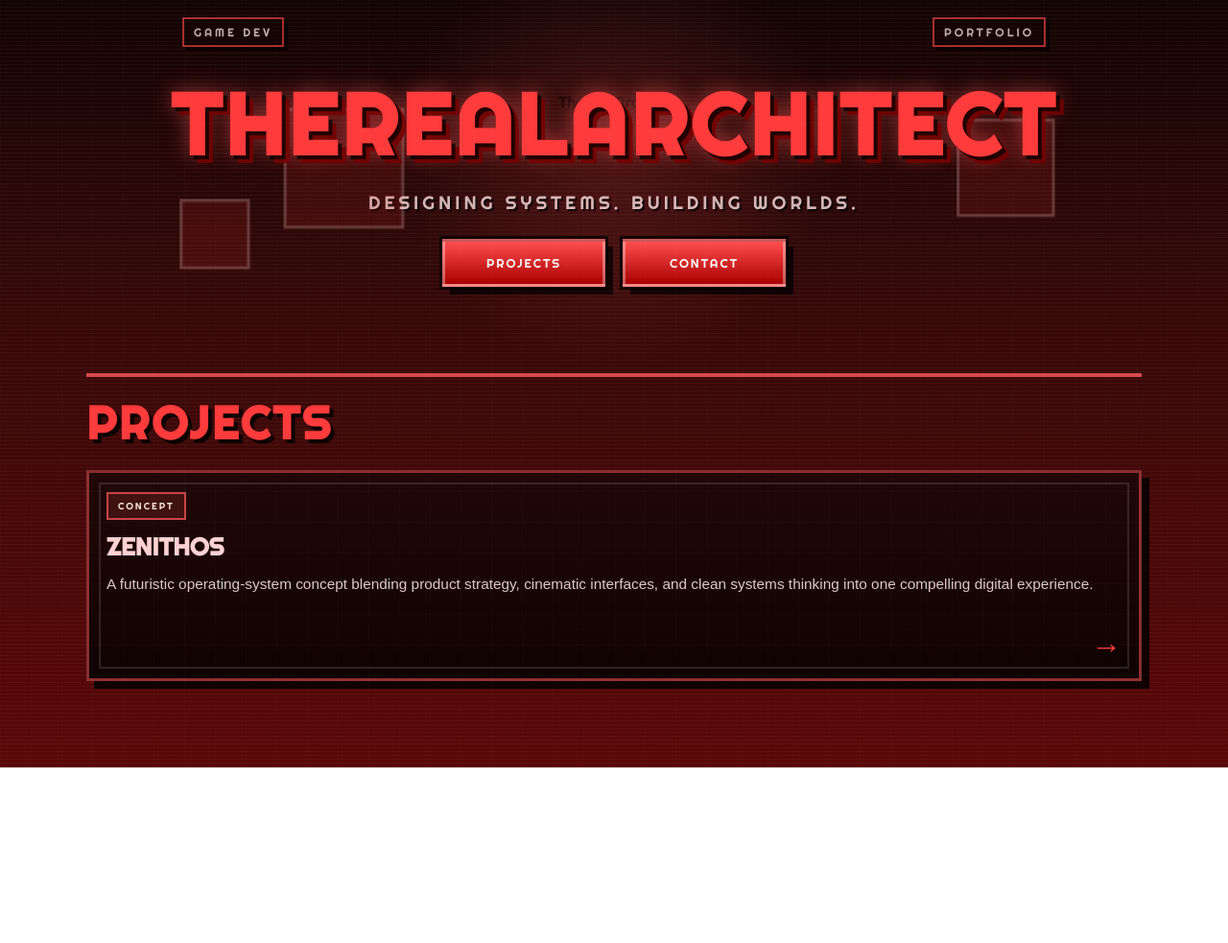
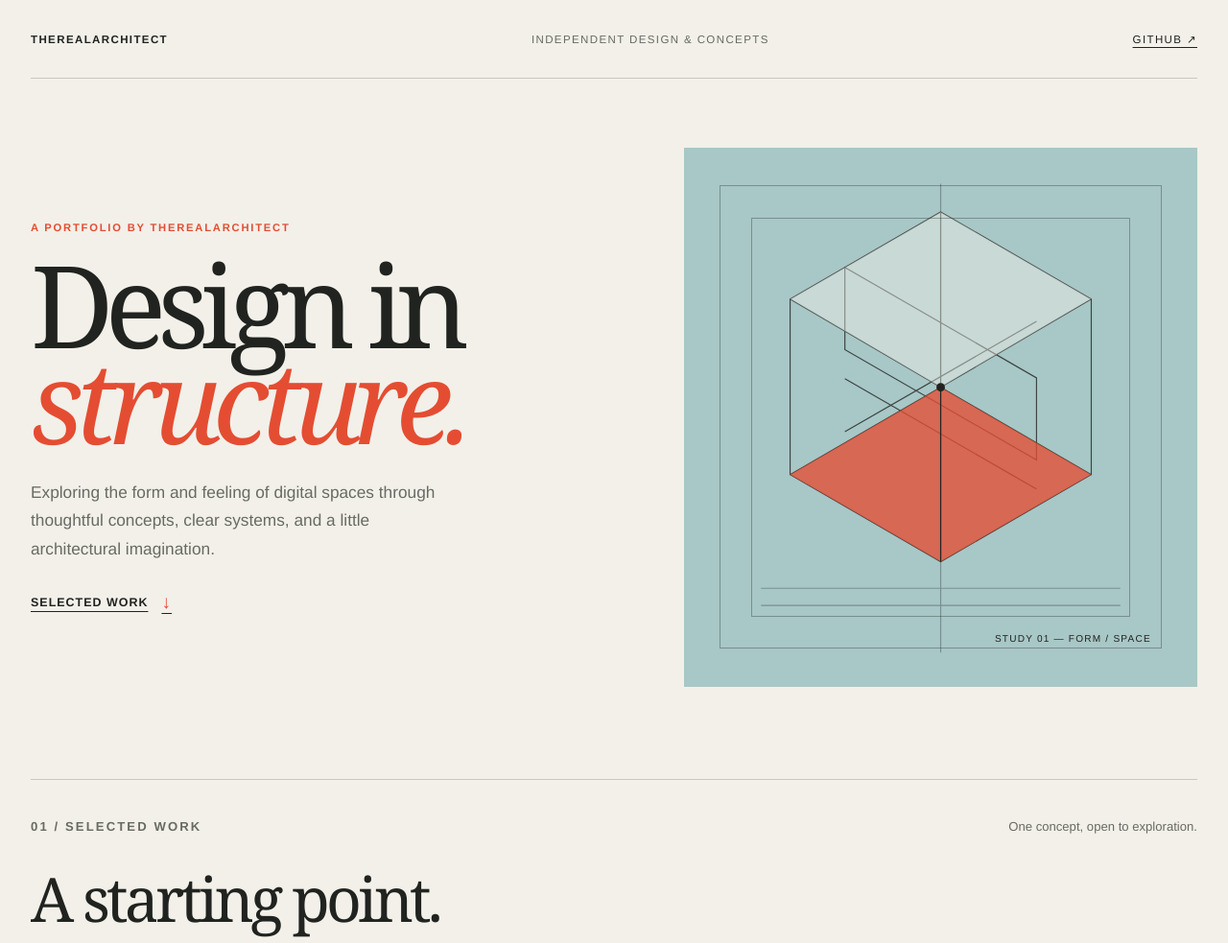
Before and after one commit to therealarchitect-official/therealarchitect-official.github.io, a plain HTML site: page index.html in a window 1280 px wide. Shown: the top 983 px of the page at 96% size. Before the commit the page ends 800 px from the top, so only its background shows below. Drawn offline with Linux system fonts and the light colour scheme.

Commit message:
Redesign portfolio with an original architectural editorial direction

```diff
--- a/index.html
+++ b/index.html
@@ -3,395 +3,293 @@
   <head>
     <meta charset="UTF-8" />
     <meta name="viewport" content="width=device-width, initial-scale=1.0" />
-    <title>TheRealArchitect</title>
-
-    <link rel="preconnect" href="https://fonts.googleapis.com" />
-    <link rel="preconnect" href="https://fonts.gstatic.com" crossorigin />
-    <link href="https://fonts.googleapis.com/css2?family=Righteous&display=swap" rel="stylesheet" />
-
+    <meta name="theme-color" content="#f2f0e9" />
+    <meta name="description" content="TheRealArchitect — independent concepts at the intersection of design, systems, and digital spaces." />
+    <title>TheRealArchitect — Design in structure</title>
     <style>
       :root {
-        --bg-1: #120303;
-        --bg-2: #320808;
-        --bg-3: #5b0707;
-        --red-1: #ff3b3b;
-        --red-2: #d60000;
-        --red-3: #7a0000;
-        --cream: #ffe7d7;
-        --panel: rgba(20, 10, 10, 0.78);
-        --line: rgba(255, 90, 90, 0.5);
-        --shadow: rgba(0, 0, 0, 0.6);
+        color-scheme: light;
+        --paper: #f2f0e9;
+        --ink: #20231f;
+        --muted: #686b63;
+        --line: #c9c8bf;
+        --accent: #e44d32;
+        --blue: #a8c7c7;
+        --serif: Georgia, "Times New Roman", serif;
+        --sans: "Helvetica Neue", Helvetica, Arial, sans-serif;
       }
 
-      * { box-sizing: border-box; }
+      *, *::before, *::after { box-sizing: border-box; }
+      html { scroll-behavior: smooth; }
+      body {
+        margin: 0;
+        background: var(--paper);
+        color: var(--ink);
+        font-family: var(--sans);
+        -webkit-font-smoothing: antialiased;
+      }
+      a { color: inherit; }
+      a:focus-visible { outline: 2px solid var(--accent); outline-offset: 5px; }
+      .page { width: min(1440px, 100% - 64px); margin: 0 auto; }
 
-      html, body {
+      .masthead {
+        min-height: 82px;
+        display: flex;
+        align-items: center;
+        justify-content: space-between;
+        border-bottom: 1px solid var(--line);
+        font-size: 0.72rem;
+        letter-spacing: 0.12em;
+        text-transform: uppercase;
+      }
+      .wordmark { font-weight: 700; text-decoration: none; }
+      .masthead-note { color: var(--muted); }
+      .masthead-link { text-decoration-thickness: 1px; text-underline-offset: 4px; }
+
+      .hero {
+        min-height: min(760px, calc(100svh - 82px));
+        display: grid;
+        grid-template-columns: minmax(0, 1.05fr) minmax(280px, 0.95fr);
+        align-items: center;
+        gap: clamp(32px, 7vw, 110px);
+        padding: 72px 0 96px;
+      }
+      .eyebrow, .section-index {
+        margin: 0 0 24px;
+        color: var(--accent);
+        font-size: 0.7rem;
+        font-weight: 700;
+        letter-spacing: 0.16em;
+        text-transform: uppercase;
+      }
+      h1 {
+        max-width: 760px;
         margin: 0;
-        min-height: 100%;
-        background:
-          radial-gradient(circle at 50% 20%, rgba(255,80,80,0.18), transparent 25%),
-          linear-gradient(180deg, var(--bg-1) 0%, var(--bg-2) 35%, var(--bg-3) 100%);
-        color: var(--cream);
-        font-family: "Righteous", sans-serif;
-        overflow-x: hidden;
+        font-family: var(--serif);
+        font-size: clamp(4rem, 9.3vw, 9.5rem);
+        font-weight: 400;
+        letter-spacing: -0.075em;
+        line-height: 0.84;
+      }
+      h1 span { color: var(--accent); font-style: italic; }
+      .intro {
+        max-width: 430px;
+        margin: 32px 0 0;
+        color: var(--muted);
+        font-size: clamp(1rem, 1.35vw, 1.18rem);
+        line-height: 1.7;
+      }
+      .hero-link {
+        display: inline-flex;
+        gap: 14px;
+        align-items: center;
+        margin-top: 30px;
+        font-size: 0.78rem;
+        font-weight: 700;
+        letter-spacing: 0.08em;
+        text-decoration-thickness: 1px;
+        text-underline-offset: 5px;
+        text-transform: uppercase;
+      }
+      .hero-link span { color: var(--accent); font-size: 1.2rem; }
+
+      .drawing {
+        position: relative;
+        min-height: 410px;
+        aspect-ratio: 1 / 1.05;
+        overflow: hidden;
+        background: var(--blue);
+      }
+      .drawing::before, .drawing::after {
+        position: absolute;
+        content: "";
+        border: 1px solid rgba(32, 35, 31, 0.34);
+        pointer-events: none;
+      }
+      .drawing::before { inset: 7%; }
+      .drawing::after { inset: 13%; }
+      .drawing svg { position: absolute; inset: 0; width: 100%; height: 100%; }
+      .drawing-caption {
+        position: absolute;
+        right: 9%;
+        bottom: 8%;
+        z-index: 1;
+        color: var(--ink);
+        font-size: 0.63rem;
+        letter-spacing: 0.12em;
+        text-transform: uppercase;
       }
 
-      body::before {
+      .work { padding: 28px 0 100px; border-top: 1px solid var(--line); }
+      .work-heading {
+        display: flex;
+        align-items: baseline;
+        justify-content: space-between;
+        gap: 24px;
+        margin-bottom: 34px;
+      }
+      .work-heading h2 {
+        margin: 0;
+        font-family: var(--serif);
+        font-size: clamp(2.6rem, 5vw, 5rem);
+        font-weight: 400;
+        letter-spacing: -0.06em;
+      }
+      .work-heading p { color: var(--muted); font-size: 0.82rem; }
+      .project {
+        display: grid;
+        grid-template-columns: 1fr 1fr;
+        min-height: 340px;
+        border-top: 1px solid var(--line);
+        border-bottom: 1px solid var(--line);
+        text-decoration: none;
+      }
+      .project-art {
+        position: relative;
+        min-height: 300px;
+        overflow: hidden;
+        background: #e6d9cd;
+      }
+      .project-art::before, .project-art::after {
+        position: absolute;
         content: "";
-        position: fixed;
-        inset: 0;
-        background:
-          repeating-linear-gradient(
-            0deg,
-            rgba(255,255,255,0.04),
-            rgba(255,255,255,0.04) 1px,
-            transparent 1px,
-            transparent 4px
-          );
-        pointer-events: none;
-        mix-blend-mode: screen;
+        border: 1px solid rgba(32, 35, 31, 0.45);
+        transform: rotate(-18deg);
+        transition: transform 450ms ease;
       }
-
-      body::after {
-        content: "";
-        position: fixed;
-        inset: 0;
-        background-image:
-          linear-gradient(rgba(255,255,255,0.02) 1px, transparent 1px),
-          linear-gradient(90deg, rgba(255,255,255,0.02) 1px, transparent 1px);
-        background-size: 32px 32px;
-        pointer-events: none;
-      }
-
-      .pixel-shell {
-        position: relative;
-        min-height: 100vh;
+      .project-art::before { width: 58%; height: 75%; top: 8%; left: 18%; }
+      .project-art::after { width: 44%; height: 58%; top: 21%; left: 30%; border-color: var(--accent); }
+      .project:hover .project-art::before { transform: rotate(-12deg) translateY(-5px); }
+      .project:hover .project-art::after { transform: rotate(-24deg) translateY(5px); }
+      .project-art svg { position: absolute; inset: 0; width: 100%; height: 100%; }
+      .project-info {
         display: flex;
         flex-direction: column;
         justify-content: center;
-        align-items: center;
-        padding: 40px 20px 80px;
+        padding: clamp(28px, 6vw, 84px);
+      }
+      .project-type {
+        margin: 0 0 18px;
+        color: var(--accent);
+        font-size: 0.68rem;
+        font-weight: 700;
+        letter-spacing: 0.14em;
+        text-transform: uppercase;
+      }
+      .project h3 {
+        margin: 0;
+        font-family: var(--serif);
+        font-size: clamp(2.6rem, 5vw, 5rem);
+        font-weight: 400;
+        letter-spacing: -0.06em;
+      }
+      .project-info > p:not(.project-type) { max-width: 400px; color: var(--muted); line-height: 1.7; }
+      .project-visit {
+        margin-top: 14px;
+        font-size: 0.72rem;
+        font-weight: 700;
+        letter-spacing: 0.1em;
+        text-transform: uppercase;
+      }
+      .project-visit span { color: var(--accent); }
+      .footer {
+        display: flex;
+        justify-content: space-between;
+        gap: 20px;
+        padding: 22px 0 30px;
+        border-top: 1px solid var(--line);
+        color: var(--muted);
+        font-size: 0.7rem;
+        letter-spacing: 0.08em;
+        text-transform: uppercase;
       }
 
-      .top-banner {
-        position: absolute;
-        top: 18px;
-        left: 50%;
-        transform: translateX(-50%);
-        width: min(92vw, 900px);
-        display: flex;
-        justify-content: space-between;
-        align-items: center;
-        font-size: 12px;
-        letter-spacing: 3px;
-        text-transform: uppercase;
-        opacity: 0.9;
-        color: rgba(255, 235, 235, 0.8);
+      @media (max-width: 760px) {
+        .page { width: min(100% - 36px, 620px); }
+        .masthead { min-height: 68px; }
+        .masthead-note { display: none; }
+        .hero { min-height: auto; grid-template-columns: 1fr; gap: 48px; padding: 74px 0 82px; }
+        h1 { font-size: clamp(4rem, 18vw, 7rem); }
+        .drawing { width: min(100%, 470px); min-height: 0; justify-self: end; }
+        .work { padding-bottom: 70px; }
+        .work-heading { align-items: flex-start; flex-direction: column; gap: 8px; }
+        .work-heading p { margin: 0; }
+        .project { grid-template-columns: 1fr; }
+        .project-art { min-height: 260px; }
+        .project-info { padding: 34px 26px 40px; }
       }
-
-      .top-banner span {
-        display: inline-block;
-        padding: 6px 10px;
-        border: 2px solid rgba(255, 70, 70, 0.7);
-        background: rgba(20, 0, 0, 0.35);
-        box-shadow: 4px 4px 0 rgba(0,0,0,0.7);
-      }
-
-      .hero {
-        position: relative;
-        width: min(95vw, 1100px);
-        display: flex;
-        flex-direction: column;
-        align-items: center;
-        justify-content: center;
-        margin-top: 30px;
-      }
-
-      .title-wrap {
-        position: relative;
-        text-align: center;
-        margin-top: 20px;
-        animation: floaty 3.5s ease-in-out infinite;
-      }
-
-      .title-wrap::before {
-        content: "TheRealArchitect";
-        position: absolute;
-        inset: 0;
-        transform: translate(6px, 6px);
-        color: rgba(0,0,0,0.55);
-        z-index: 0;
-        filter: blur(0.5px);
-      }
-
-      h1 {
-        position: relative;
-        z-index: 1;
-        margin: 0;
-        font-size: clamp(2.5rem, 7vw, 7.5rem);
-        letter-spacing: 4px;
-        line-height: 0.9;
-        color: var(--red-1);
-        text-shadow:
-          0 0 0 #000,
-          4px 4px 0 rgba(0,0,0,0.7),
-          8px 8px 0 rgba(118, 0, 0, 0.85),
-          0 0 22px rgba(255, 90, 90, 0.55);
-        text-transform: uppercase;
-        animation: flicker 2.2s steps(2, end) infinite;
-      }
-
-      .subtitle {
-        margin-top: 18px;
-        text-align: center;
-        font-size: clamp(0.7rem, 1.6vw, 1.2rem);
-        letter-spacing: 4px;
-        text-transform: uppercase;
-        color: rgba(255, 225, 225, 0.8);
-        text-shadow: 2px 2px 0 rgba(0,0,0,0.7);
-      }
-
-      .cta-row {
-        display: flex;
-        flex-wrap: wrap;
-        justify-content: center;
-        gap: 18px;
-        margin-top: 26px;
-      }
-
-      .pixel-button {
-        position: relative;
-        display: inline-flex;
-        align-items: center;
-        justify-content: center;
-        padding: 14px 24px;
-        min-width: 170px;
-        background: linear-gradient(180deg, #ff4d4d, #a90000);
-        border: 3px solid rgba(255,255,255,0.35);
-        color: #fff5f5;
-        text-decoration: none;
-        text-transform: uppercase;
-        letter-spacing: 2px;
-        font-size: 0.8rem;
-        box-shadow: 0 0 0 3px rgba(0,0,0,0.7), 8px 8px 0 rgba(0,0,0,0.7);
-        transition: transform 0.12s ease, filter 0.12s ease;
-      }
-
-      .pixel-button:hover {
-        transform: translate(-2px, -2px);
-        box-shadow: 0 0 0 3px rgba(0,0,0,0.7), 10px 10px 0 rgba(0,0,0,0.7);
-        filter: brightness(1.08);
-      }
-
-      .pixel-button:active {
-        transform: translate(4px, 4px);
-        box-shadow: 0 0 0 3px rgba(0,0,0,0.7), 4px 4px 0 rgba(0,0,0,0.7);
-      }
-
-      .pixel-orb {
-        position: absolute;
-        border: 3px solid rgba(255,255,255,0.18);
-        background: rgba(255, 50, 50, 0.12);
-        animation: drift 7s ease-in-out infinite alternate;
-      }
-
-      .orb-1 {
-        width: 100px;
-        height: 100px;
-        right: 8%;
-        top: 18%;
-      }
-
-      .orb-2 {
-        width: 70px;
-        height: 70px;
-        left: 10%;
-        bottom: 15%;
-        animation-delay: 1s;
-      }
-
-      .orb-3 {
-        width: 120px;
-        height: 120px;
-        left: 20%;
-        top: 10%;
-        animation-delay: 2s;
-      }
-
-      .projects {
-        width: min(1100px, 92vw);
-        margin-top: 90px;
-        padding: 18px 0 0;
-        border-top: 4px solid rgba(255, 90, 90, 0.8);
-      }
-
-      .projects-header {
-        display: flex;
-        align-items: center;
-        justify-content: space-between;
-        margin-bottom: 20px;
-        gap: 20px;
-      }
-
-      .projects-header h2 {
-        margin: 0;
-        font-size: clamp(1.3rem, 4vw, 3rem);
-        text-transform: uppercase;
-        letter-spacing: 3px;
-        color: var(--red-1);
-        text-shadow: 4px 4px 0 rgba(0,0,0,0.8);
-      }
-
-      .projects-grid {
-        display: grid;
-        grid-template-columns: repeat(auto-fit, minmax(260px, 1fr));
-        gap: 20px;
-      }
-
-      .project-card {
-        position: relative;
-        display: block;
-        background: linear-gradient(180deg, rgba(30, 8, 8, 0.9), rgba(12, 2, 2, 0.95));
-        border: 3px solid rgba(255, 90, 90, 0.5);
-        padding: 20px 18px 18px;
-        min-height: 220px;
-        box-shadow: 8px 8px 0 rgba(0,0,0,0.8);
-        text-decoration: none;
-        color: var(--cream);
-        transition: transform 0.12s ease, border-color 0.12s ease;
-      }
-
-      .project-card:hover {
-        transform: translate(-3px, -3px);
-        border-color: rgba(255, 125, 125, 0.9);
-      }
-
-      .project-card::before {
-        content: "";
-        position: absolute;
-        inset: 10px;
-        border: 2px solid rgba(255,255,255,0.12);
-      }
-
-      .project-tag {
-        display: inline-block;
-        margin-bottom: 14px;
-        padding: 6px 10px;
-        background: rgba(255, 80, 80, 0.15);
-        border: 2px solid rgba(255, 90, 90, 0.7);
-        letter-spacing: 2px;
-        text-transform: uppercase;
-        font-size: 0.62rem;
-      }
-
-      .project-card h3 {
-        margin: 0 0 12px;
-        font-size: clamp(1.1rem, 2vw, 2rem);
-        line-height: 1.15;
-        text-transform: uppercase;
-        color: #ffd2d2;
-      }
-
-      .project-card p {
-        margin: 0;
-        font-family: Arial, Helvetica, sans-serif;
-        font-size: 0.96rem;
-        line-height: 1.6;
-        color: rgba(255,235,235,0.85);
-      }
-
-      .project-card .arrow {
-        position: absolute;
-        right: 18px;
-        bottom: 18px;
-        font-size: 2rem;
-        color: var(--red-1);
-      }
-
-      @keyframes drift {
-        0% { transform: translate(0, 0) scale(1); }
-        50% { transform: translate(-12px, 14px) scale(1.05); }
-        100% { transform: translate(10px, -10px) scale(0.98); }
-      }
-
-      @keyframes floaty {
-        0%, 100% { transform: translateY(0px); }
-        50% { transform: translateY(-10px); }
-      }
-
-      @keyframes flicker {
-        0%, 19%, 21%, 23%, 25%, 54%, 56%, 100% {
-          opacity: 1;
-          text-shadow:
-            0 0 0 #000,
-            4px 4px 0 rgba(0,0,0,0.7),
-            8px 8px 0 rgba(118, 0, 0, 0.85),
-            0 0 22px rgba(255, 90, 90, 0.55);
-        }
-        20%, 24%, 55% {
-          opacity: 0.9;
-          text-shadow:
-            0 0 0 #000,
-            4px 4px 0 rgba(0,0,0,0.7),
-            8px 8px 0 rgba(118, 0, 0, 0.85),
-            0 0 22px rgba(255, 90, 90, 0.35);
-        }
-      }
-
-      @media (max-width: 700px) {
-        .top-banner {
-          font-size: 10px;
-          letter-spacing: 2px;
-        }
-
-        .cta-row {
-          flex-direction: column;
-        }
-
-        .pixel-button {
-          width: 100%;
-        }
+      @media (prefers-reduced-motion: reduce) {
+        html { scroll-behavior: auto; }
+        *, *::before, *::after { transition-duration: 0.01ms !important; }
       }
     </style>
   </head>
   <body>
-    <div class="pixel-shell">
-      <div class="top-banner">
-        <span>Game Dev</span>
-        <span>Portfolio</span>
-      </div>
+    <div class="page">
+      <header class="masthead">
+        <a class="wordmark" href="#top">TheRealArchitect</a>
+        <span class="masthead-note">Independent design &amp; concepts</span>
+        <a class="masthead-link" href="https://github.com/therealarchitect-official">GitHub ↗</a>
+      </header>
 
-      <div class="hero">
-        <div class="pixel-orb orb-1"></div>
-        <div class="pixel-orb orb-2"></div>
-        <div class="pixel-orb orb-3"></div>
+      <main id="top">
+        <section class="hero" aria-labelledby="hero-title">
+          <div>
+            <p class="eyebrow">A portfolio by TheRealArchitect</p>
+            <h1 id="hero-title">Design in <span>structure.</span></h1>
+            <p class="intro">Exploring the form and feeling of digital spaces through thoughtful concepts, clear systems, and a little architectural imagination.</p>
+            <a class="hero-link" href="#work">Selected work <span aria-hidden="true">↓</span></a>
+          </div>
+          <div class="drawing" role="img" aria-label="Abstract architectural study of layered geometric forms">
+            <svg viewBox="0 0 600 630" aria-hidden="true" focusable="false">
+              <g fill="none" stroke="#20231f" stroke-width="1.3" opacity=".8">
+                <path d="M300 75 476 177 476 382 300 484 124 382 124 177Z" />
+                <path d="M300 75v205m176-103L300 280 124 177m0 205 176-102 176 102M300 280v204" />
+                <path d="m188 140 224 129v96L188 236Zm0 192 224-129m-224 67 224 129" />
+                <path d="M90 515h420M90 535h420M300 42v548" opacity=".42" />
+              </g>
+              <path d="m300 75 176 102-176 103-176-103Z" fill="#f2f0e9" fill-opacity=".42" />
+              <path d="m300 280 176 102-176 102-176-102Z" fill="#e44d32" fill-opacity=".78" />
+              <path d="M300 280v204" fill="none" stroke="#20231f" stroke-width="1.3" />
+              <circle cx="300" cy="280" r="5" fill="#20231f" />
+            </svg>
+            <span class="drawing-caption">Study 01 — form / space</span>
+          </div>
+        </section>
 
-        <div class="title-wrap">
-          <h1>TheRealArchitect</h1>
-        </div>
+        <section class="work" id="work" aria-labelledby="work-title">
+          <div class="work-heading">
+            <div>
+              <p class="section-index">01 / Selected work</p>
+              <h2 id="work-title">A starting point.</h2>
+            </div>
+            <p>One concept, open to exploration.</p>
+          </div>
+          <a class="project" href="https://fried-guess-12209322.figma.site" target="_blank" rel="noopener noreferrer" aria-label="Explore ZenithOS concept, opens in a new tab">
+            <div class="project-art" aria-hidden="true">
+              <svg viewBox="0 0 600 400" focusable="false">
+                <g fill="none" stroke="#20231f" stroke-width="1.2" opacity=".68">
+                  <path d="M70 310 300 68l230 242M118 310l182-190 182 190M166 310l134-140 134 140" />
+                  <path d="M70 310h460M300 68v242M118 260h364M166 210h268" />
+                  <path d="m300 68 230 242H70Z" stroke="#e44d32" />
+                </g>
+                <circle cx="300" cy="210" r="8" fill="#e44d32" />
+              </svg>
+            </div>
+            <div class="project-info">
+              <p class="project-type">Interface concept · 01</p>
+              <h3>ZenithOS</h3>
+              <p>A futuristic operating-system concept exploring how product strategy, visual storytelling, and clear systems thinking can meet.</p>
+              <span class="project-visit">Explore the concept <span aria-hidden="true">↗</span></span>
+            </div>
+          </a>
+        </section>
+      </main>
 
-        <div class="subtitle">Designing systems. Building worlds.</div>
-
-        <div class="cta-row">
-          <a class="pixel-button" href="#projects">Projects</a>
-          <a class="pixel-button" href="mailto:hello@example.com">Contact</a>
-        </div>
-      </div>
-
-      <section class="projects" id="projects">
-        <div class="projects-header">
-          <h2>Projects</h2>
-        </div>
-
-        <div class="projects-grid">
-          <a class="project-card" href="https://fried-guess-12209322.figma.site" target="_blank" rel="noopener noreferrer">
-            <div class="project-tag">Concept</div>
-            <h3>ZenithOS</h3>
-            <p>A futuristic operating-system concept blending product strategy, cinematic interfaces, and clean systems thinking into one compelling digital experience.</p>
-            <div class="arrow">→</div>
-          </a>
-        </div>
-      </section>
+      <footer class="footer">
+        <span>© TheRealArchitect</span>
+        <span>Designed with intention.</span>
+      </footer>
     </div>
   </body>
 </html>
```
